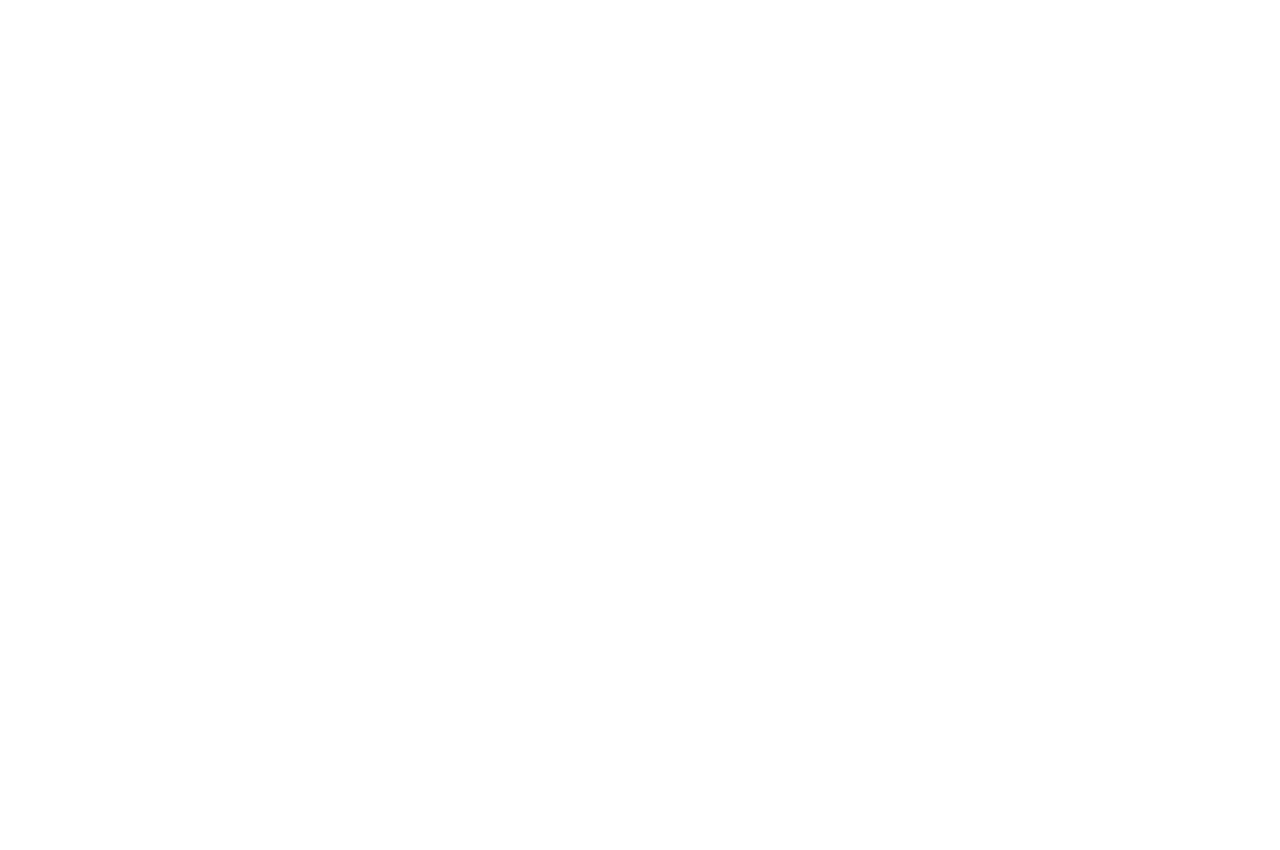
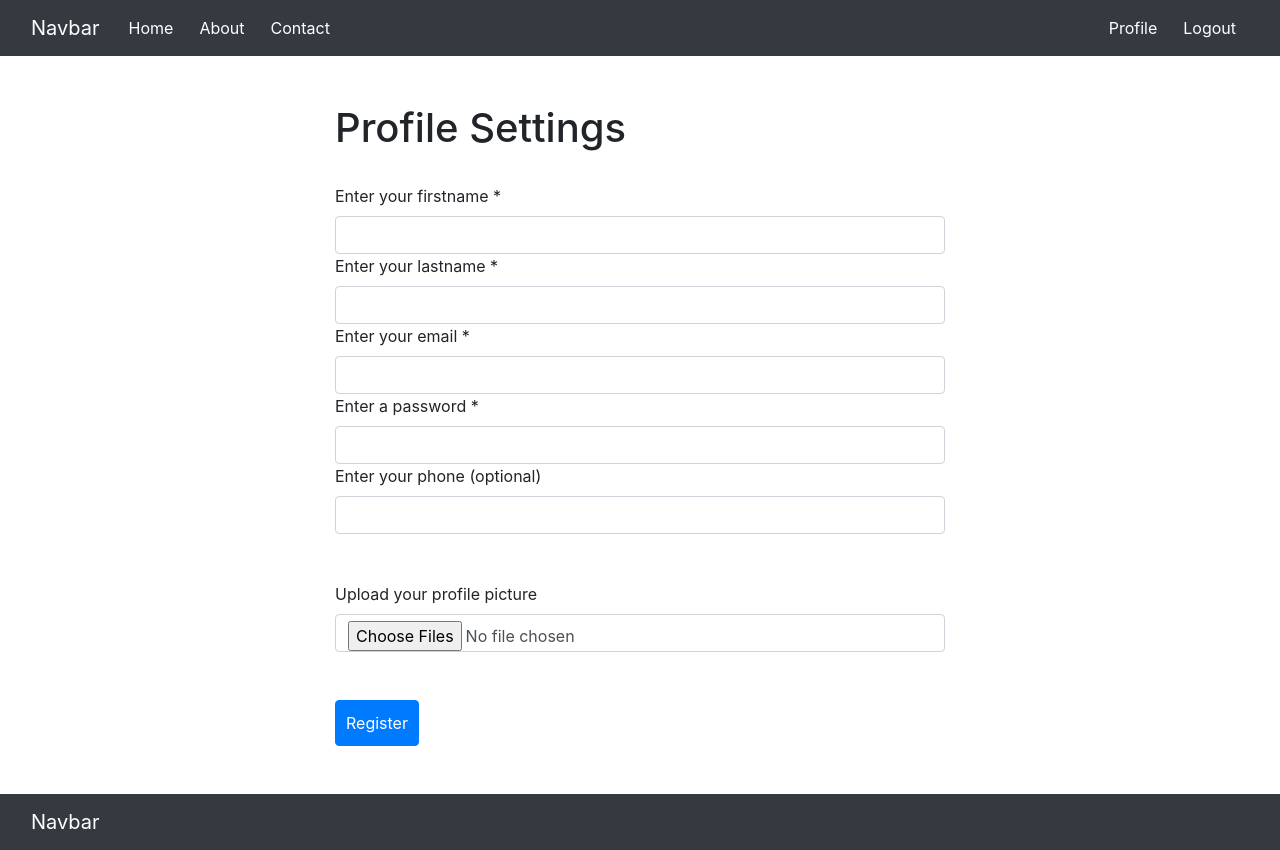
Before and after one commit to danyentezari/astrolabs-frontend-2020, a React (Create React App) app: page /profile in a window 1280 px wide. Before the commit the page ends 800 px from the top, so only its background shows below. Built offline with nearby package versions, Linux system fonts and the light colour scheme; sample sign-in values are in the browser's storage.

Commit message:
PrivateRoute to authenticate user (basic).

```diff
--- a/src/App.js
+++ b/src/App.js
@@ -4,10 +4,12 @@
 
 import AppContext from './AppContext';
 import LayoutRoute from './LayoutRoute';
+import PrivateRoute from './PrivateRoute';
 import HomeScreen from './HomeScreen';
 import AboutScreen from './AboutScreen';
 import RegistrationScreen from './RegistrationScreen';
 import LoginScreen from './LoginScreen';
+import ProfileScreen from './ProfileScreen';
 
 const App = () => {
 
@@ -32,6 +34,7 @@
               <LayoutRoute path="/about" exact={true} component={AboutScreen} />
               <LayoutRoute path="/register" exact={true} component={RegistrationScreen} />
               <LayoutRoute path="/login" exact={true} component={LoginScreen} />
+              <PrivateRoute path="/profile" exact={true} component={ProfileScreen} />
           </Switch>
       </BrowserRouter>
     </AppContext.Provider>
--- a/src/LayoutRoute.js
+++ b/src/LayoutRoute.js
@@ -24,6 +24,7 @@
 
                 globalState.loggedIn ?
                 <React.Fragment>
+                    <Link to="/profile" className="btn btn-dark">Profile</Link>
                     <button onClick={handleLogOut}
                     className="btn btn-dark">Logout</button>
                 </React.Fragment> :
--- /dev/null
+++ b/src/PrivateRoute.js
@@ -0,0 +1,22 @@
+import React from 'react';
+import { Redirect } from 'react-router-dom';
+import LayoutRoute from './LayoutRoute';
+
+const PrivateRoute = (props) => {
+
+    if( localStorage.getItem('jwt') ) {
+        return (
+            <LayoutRoute
+            path={props.path}
+            exact={props.exact}
+            component={props.component} />
+        )
+    }
+    else {
+        return(
+            <Redirect to="/login" />
+        )
+    }
+}
+
+export default PrivateRoute;
--- /dev/null
+++ b/src/ProfileScreen.js
@@ -0,0 +1,232 @@
+import React, { useState } from 'react';
+
+const ProfileScreen = () => {
+
+
+    const [ state, setState ] = useState(
+        {
+            showErrors: false,
+            loading: false,
+            registeredSuccess: false
+        }
+    )
+
+    const formData = new FormData();
+
+    // Undefined only before return
+    let firstNameField;
+    let lastNameField;
+    let emailField;
+    let passwordField;
+    let phoneField;
+    let tcsCheckBox;
+
+    const attachFile = (event) => {
+        // 1. create an array for file
+        const files = Array.from(event.target.files)
+
+        // 2. for every attachment, append file to formData
+        files.forEach(
+            (file, index) => {
+                formData.append(index, file)
+            }
+        )
+    }
+
+    const registerUser = () => {
+        const errors = [];
+        // Validate the user's input
+        if(firstNameField.value.length === 0) {
+            errors.push("Please enter your first name!");
+        }
+
+        if(lastNameField.value.length === 0) {
+            errors.push("Please enter your last name!");
+        }
+
+        if(emailField.value.length === 0) {
+            errors.push("Please enter your email!");
+        }
+
+        if(passwordField.value.length === 0) {
+            errors.push("Please enter your password!");
+        }
+
+        if(tcsCheckBox.checked === false) {
+            errors.push("You need to accept terms & conditions.");
+        }
+
+        // If there are errors
+        if(errors.length > 0) {
+            setState(
+                {
+                    loading: false,
+                    showErrors: true,
+                    errors: errors,
+                    registeredSuccess: false
+                }
+            )
+        }
+        // If no errors
+        else {
+            setState(
+                {
+                    loading: true,
+                    showErrors: false,
+                    errors: null,
+                    registeredSuccess: false
+                }
+            );
+
+            // Capture all of user's response
+            // 1. Create an object called formData
+            // 2. For every field, add index and value to formData
+            formData.append('firstName', firstNameField.value);
+            formData.append('lastName', lastNameField.value)
+            formData.append('email', emailField.value)
+            formData.append('password', passwordField.value)
+            formData.append('phone', phoneField.value)
+
+            // 4. Send to backend
+            fetch(
+                'http://localhost:3001/users/register',
+                {
+                    method: 'POST',
+                    body: formData,
+                    headers: {
+                        //"Content-Type": "application/json"
+                    }
+                }
+            )
+            // First, convert string from backend to json
+            .then(
+                (backendResponse) => backendResponse.json()
+            )
+            // Then, we can read the json from backend
+            .then(
+                (json) => {
+                    console.log(json);
+                    setState(
+                        {
+                            loading: false,
+                            showErrors: false,
+                            errors: null,
+                            registeredSuccess: true
+                        }
+                    );
+                }
+            )
+            // If promise did not resolve
+            .catch(
+                (error) => {
+                    console.log('an error occured', error)
+                }
+            )
+
+        }
+    }
+
+    if( state.registeredSuccess === true ) {
+        return(
+            <div className="App">
+                <div
+                style={{maxWidth: 600}}
+                className="container mt-5 mb-5">
+                    <div className="alert alert-success">
+                        Account registered succesfully!
+                    </div>
+
+                    <button className="btn btn-primary">Login</button>
+                </div>
+            </div>
+        )
+    }
+    else {
+        return (
+            <div className="container mt-5 mb-5"
+            style={
+                {
+                    maxWidth: "40em"
+                }
+            }>
+            <h1>Profile Settings</h1>
+            <br/>
+
+            {
+                state.showErrors === true &&
+                <div className="error-messages alert alert-danger">
+                    <ol>
+                    {
+                        state.errors.map(
+                            (error) =>
+                                <li>
+                                    {error}
+                                </li>
+                        )
+                    }
+                    </ol>
+                </div>
+            }
+
+            <label>Enter your firstname *</label>
+            <input
+            ref={(elem) => firstNameField = elem}
+            className="field form-control" name="firstName" type="text" />
+
+            <label>Enter your lastname *</label>
+            <input
+            ref={(elem) => lastNameField = elem}
+            className="field form-control" name="lastName" type="text" />
+
+            <label>Enter your email *</label>
+            <input
+            ref={(elem) => emailField = elem}
+            className="field form-control" name="email" type="text" />
+
+            <label>Enter a password *</label>
+            <input
+            ref={(elem) => passwordField = elem}
+            className="field form-control" name="password"
+            autocomplete="off" type="password" />
+
+            <label>Enter your phone (optional)</label>
+            <input
+            ref={(elem) => phoneField = elem}
+            className="field form-control" name="phone" type="text" />
+
+            <br/><br/>
+
+            <label>Upload your profile picture</label>
+            <input
+            onChange={attachFile}
+            className="field form-control" id="photo" name="file"
+            type="file" multiple="multiple"/>
+
+            <br/><br/>
+
+            {
+                !state.loading && !state.registeredSuccess &&
+                <button
+                    className="btn btn-primary"
+                    onClick={registerUser}
+                    style={
+                        {
+                            padding: "10px",
+                            fontSize: "16px"
+                        }
+                    }>
+                        Register
+                </button>
+            }
+
+            {
+                state.loading &&
+                <div>Loading...</div>
+            }
+
+        </div>
+        )
+    }
+}
+
+export default ProfileScreen;
```
